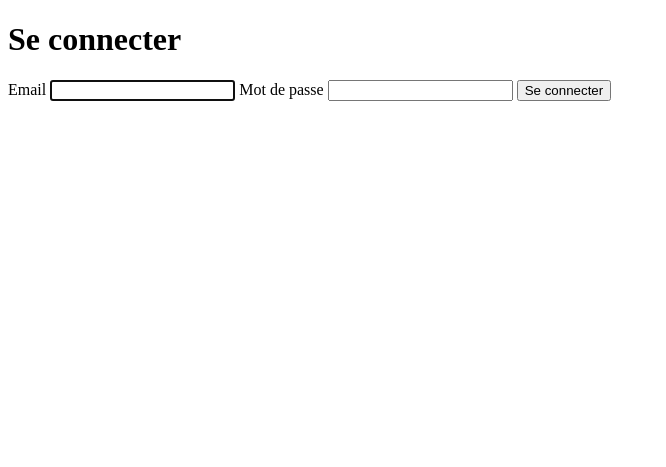
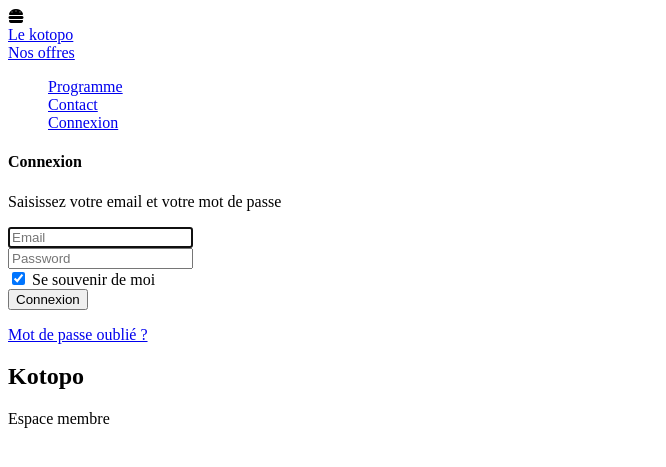
Before and after one commit to LeChilddd/kotopo, a Symfony app: template app/templates/security/login.html.twig in a window 1280 px wide. Shown: the top 467 px of the page, without its empty margins (0-666 px from the left). Run offline with Twig, Linux system fonts and the light colour scheme; the template is opened without the code that fills it, so the values that code supplies are empty; some libraries are stand-ins or nearby versions.

Commit message:
:recycle: update login and register

```diff
--- a/app/config/bundles.php
+++ b/app/config/bundles.php
@@ -12,4 +12,5 @@ return [
     Symfony\Bundle\MakerBundle\MakerBundle::class => ['dev' => true],
     Symfony\WebpackEncoreBundle\WebpackEncoreBundle::class => ['all' => true],
     Symfony\Bundle\SecurityBundle\SecurityBundle::class => ['all' => true],
+    Knp\Bundle\MenuBundle\KnpMenuBundle::class => ['all' => true],
 ];
--- a/app/src/Controller/RegistrationController.php
+++ b/app/src/Controller/RegistrationController.php
@@ -43,7 +43,7 @@ class RegistrationController extends AbstractController
         }
 
         return $this->render('registration/register.html.twig', [
-            'registrationForm' => $form->createView(),
+            'form' => $form->createView(),
         ]);
     }
 }
--- a/app/templates/admin/home.html.twig
+++ b/app/templates/admin/home.html.twig
@@ -1,15 +1,14 @@
 {% extends 'base.html.twig' %}
 
 {% block stylesheets %}
-    {{ encore_entry_link_tags('home') }}
 {% endblock %}
 
 {% block javascripts %}
-    {{ encore_entry_script_tags('home') }}
 {% endblock %}
 
 {%block body%}
     <h1>
         Page d'accueil
     </h1>
+    <i class="fa-solid fa-burger"></i>
 {% endblock%}
--- a/app/templates/base.html.twig
+++ b/app/templates/base.html.twig
@@ -1,14 +1,28 @@
 <!DOCTYPE html>
 <html lang="FR">
     <head>
-        <meta charset="UTF-8">
+        <meta charset="utf-8" />
+        <meta name="viewport" content="width=device-width, initial-scale=1, shrink-to-fit=no">
+        <link rel="apple-touch-icon" sizes="76x76" href="../assets/img/apple-icon.png">
+        <link rel="icon" type="image/png" href="../assets/img/favicon.png">
+        <title>
+            Kotopo
+        </title>
+        <!--     Fonts and icons     -->
+        <link href="https://fonts.googleapis.com/css?family=Open+Sans:300,400,600,700" rel="stylesheet" />
+        <!-- Font Awesome Icons -->
+        <link rel="stylesheet" href="https://use.fontawesome.com/releases/v6.1.0/css/all.css"
+        <!-- CSS Files -->
         <title>{% block title %}Welcome!{% endblock %}</title>
+        {{ encore_entry_link_tags('app') }}
         {% block stylesheets %}
-        {% endblock %}
-        {% block javascripts %}
         {% endblock %}
     </head>
     <body>
+        {{ include('partials/navbar.html.twig') }}
         {% block body %}{% endblock %}
     </body>
+    {{ encore_entry_script_tags('app') }}
+    {% block javascripts %}
+    {% endblock %}
 </html>
--- a/app/templates/security/login.html.twig
+++ b/app/templates/security/login.html.twig
@@ -3,40 +3,59 @@
 {% block title %}Connexion{% endblock %}
 
 {% block body %}
-<form method="post">
-    {% if error %}
-        <div class="alert alert-danger">{{ error.messageKey|trans(error.messageData, 'security') }}</div>
-    {% endif %}
-
-    {% if app.user %}
-        <div class="mb-3">
-            Vous êtes connecté(e) en tant que {{ app.user.userIdentifier }}, <a href="{{ path('app_logout') }}">Déconnexion</a>
+<section>
+    <div class="page-header min-vh-100">
+        <div class="container">
+            <div class="row">
+                <div class="col-xl-4 col-lg-5 col-md-7 d-flex flex-column justify-content-center mx-lg-0 mx-auto">
+                    <div class="card card-plain">
+                        <div class="card-header pb-0 text-start">
+                            <h4 class="font-weight-bolder">Connexion</h4>
+                            <p class="mb-0">Saisissez votre email et votre mot de passe</p>
+                        </div>
+                        <div class="card-body">
+                            <form method="post">
+                                <input type="hidden" name="_csrf_token" value="{{ csrf_token('authenticate') }}"/>
+                                <div class="mb-3">
+                                    <input type="email" value="{{ last_username }}" name="email" id="inputEmail"
+                                           autocomplete="email" required autofocus
+                                           class="form-control form-control-lg" placeholder="Email"
+                                           aria-label="Email"/>
+                                </div>
+                                <div class="mb-3">
+                                    <input type="password" name="password" id="inputPassword"
+                                           autocomplete="current-password" required
+                                           class="form-control form-control-lg" placeholder="Password"
+                                           aria-label="Password"/>
+                                </div>
+                                <div class="form-check form-switch">
+                                    <input class="form-check-input" type="checkbox" id="rememberMe"
+                                           name="_remember_me" checked="checked" />
+                                    <label class="form-check-label" for="rememberMe">Se souvenir de moi</label>
+                                </div>
+                                <div class="text-center">
+                                    <button type="submit" class="btn btn-lg bg-gradient-primary btn-lg w-100 mt-4 mb-0">
+                                        Connexion
+                                    </button>
+                                </div>
+                            </form>
+                        </div>
+                        <div class="card-footer text-center pt-0 px-lg-2 px-1">
+                            <p class="mb-4 text-sm mx-auto">
+                                <a href="#" class="text-primary text-gradient font-weight-bold" id="forgottenPasswordBtn" data-token="{{ csrf_token('forgotten-password') }}">
+                                    Mot de passe oublié ?
+                                </a>
+                            </p>
+                        </div>
+                    </div>
+                </div>
+                <div class="col-xl-8 col-lg-7 col-md-5 d-lg-flex d-none h-100 my-auto pe-0 text-center justify-content-center flex-column">
+                    <div id="logo-container"></div>
+                    <h2 class="mt-0 text-primary font-weight-bolder position-relative">Kotopo</h2>
+                    <p class="text-secondary position-relative h4 mb-6">Espace membre</p>
+                </div>
+            </div>
         </div>
-    {% endif %}
-
-    <h1 class="h3 mb-3 font-weight-normal">Se connecter</h1>
-    <label for="inputEmail">Email</label>
-    <input type="email" value="{{ last_username }}" name="email" id="inputEmail" class="form-control" autocomplete="email" required autofocus>
-    <label for="inputPassword">Mot de passe</label>
-    <input type="password" name="password" id="inputPassword" class="form-control" autocomplete="current-password" required>
-
-    <input type="hidden" name="_csrf_token"
-           value="{{ csrf_token('authenticate') }}"
-    >
-
-    {#
-        Uncomment this section and add a remember_me option below your firewall to activate remember me functionality.
-        See https://symfony.com/doc/current/security/remember_me.html
-
-        <div class="checkbox mb-3">
-            <label>
-                <input type="checkbox" name="_remember_me"> Remember me
-            </label>
-        </div>
-    #}
-
-    <button class="btn btn-lg btn-primary" type="submit">
-        Se connecter
-    </button>
-</form>
+    </div>
+</section>
 {% endblock %}
```
Also changed, not shown: app/src/Form/RegistrationFormType.php (+24 -24 lines), app/templates/registration/register.html.twig (+38 -16 lines).
